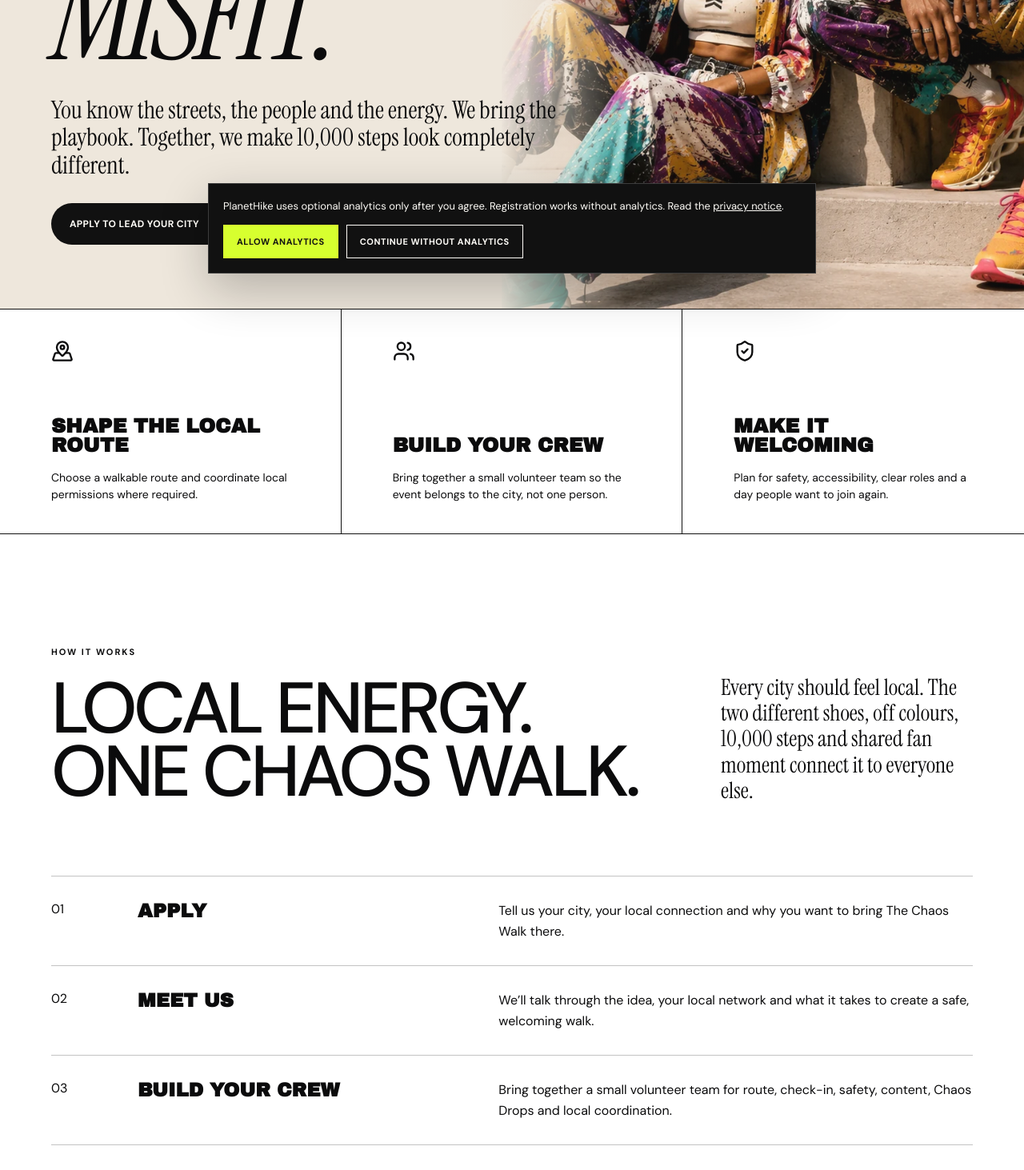
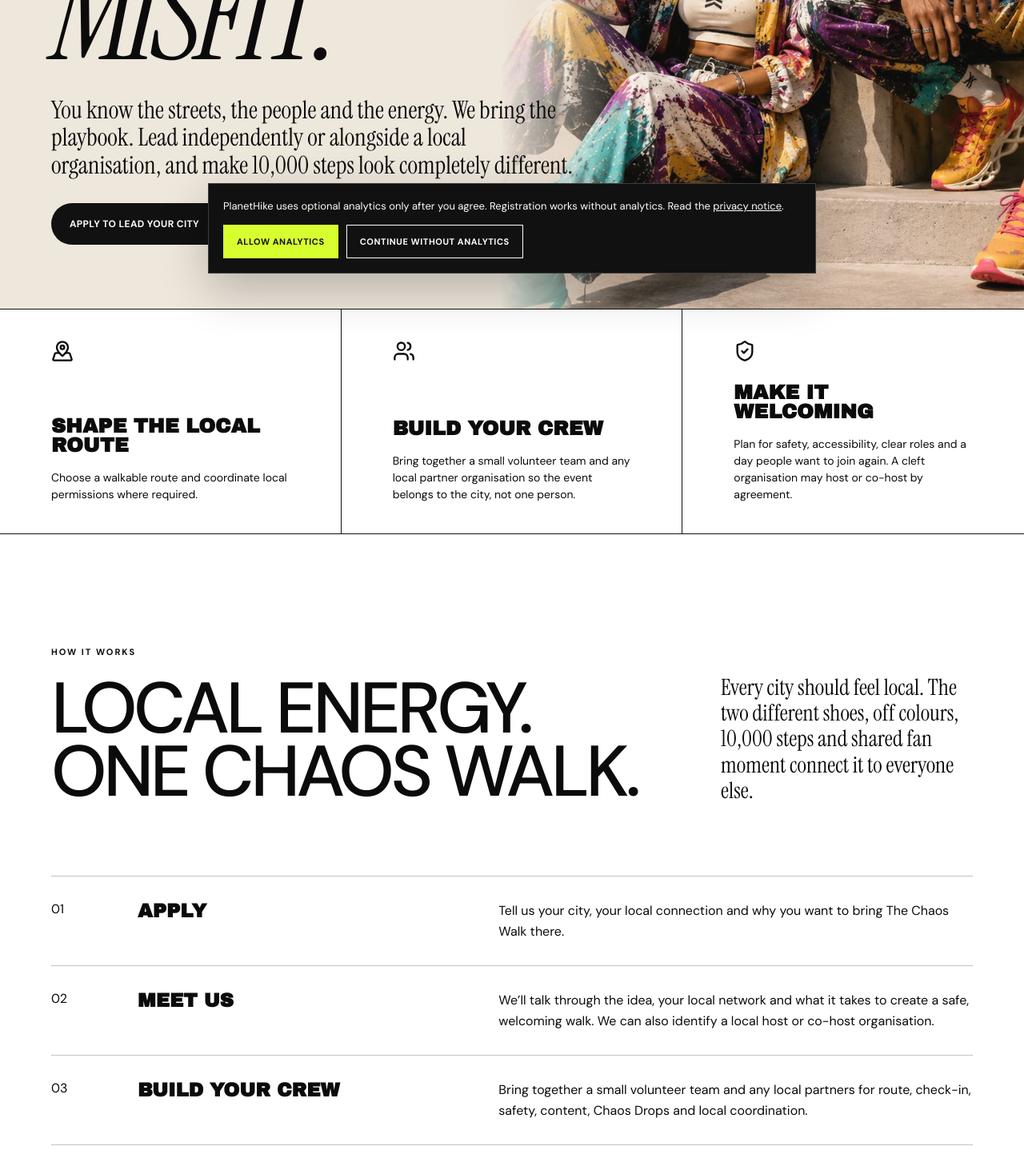
Before and after one commit to unikmo/planethike, a Next.js app: page /city-leads in a window 1280 px wide. Shown: the part 440-1903 px from the top of the page at 80% size. Built offline with nearby package versions, Linux system fonts and the light colour scheme; no server answers.

Commit message:
Clarify City Lead and local organisation roles

```diff
--- a/app/city-leads/page.tsx
+++ b/app/city-leads/page.tsx
@@ -3,9 +3,9 @@ import MobileMenu from '../MobileMenu';
 
 const steps = [
   ['01', 'Apply', 'Tell us your city, your local connection and why you want to bring The Chaos Walk there.'],
-  ['02', 'Meet us', 'We’ll talk through the idea, your local network and what it takes to create a safe, welcoming walk.'],
-  ['03', 'Build your crew', 'Bring together a small volunteer team for route, check-in, safety, content, Chaos Drops and local coordination.'],
-  ['04', 'Shape the day', 'Choose the route, work through local permissions and accessibility, then add the personality that makes your city yours.'],
+  ['02', 'Meet us', 'We’ll talk through the idea, your local network and what it takes to create a safe, welcoming walk. We can also identify a local host or co-host organisation.'],
+  ['03', 'Build your crew', 'Bring together a small volunteer team and any local partners for route, check-in, safety, content, Chaos Drops and local coordination.'],
+  ['04', 'Shape the day', 'Choose the route, work through local permissions and accessibility, then add the personality that makes your city yours. A cleft organisation can host or co-host if it chooses.'],
   ['05', 'Bring it to life', 'Once the city details are ready, we publish the event and you lead your local Chaos Walk into May 2027.'],
 ];
 
@@ -22,15 +22,15 @@ export default function CityLeadsPage() {
         <div className="subHeroInner">
           <p className="sectionKicker">CITY LEADS / MAY 2027</p>
           <h1>YOUR CITY<br/>NEEDS A<br/><em>MISFIT.</em></h1>
-          <p className="subLead">You know the streets, the people and the energy. We bring the playbook. Together, we make 10,000 steps look completely different.</p>
+          <p className="subLead">You know the streets, the people and the energy. We bring the playbook. Lead independently or alongside a local organisation, and make 10,000 steps look completely different.</p>
           <a className="button buttonDark" href="/city-leads/apply">Apply to lead your city <ArrowRight size={18}/></a>
         </div>
       </section>
 
       <section className="roleStrip">
         <article><MapPinned size={28}/><strong>Shape the local route</strong><span>Choose a walkable route and coordinate local permissions where required.</span></article>
-        <article><Users size={28}/><strong>Build your crew</strong><span>Bring together a small volunteer team so the event belongs to the city, not one person.</span></article>
-        <article><ShieldCheck size={28}/><strong>Make it welcoming</strong><span>Plan for safety, accessibility, clear roles and a day people want to join again.</span></article>
+        <article><Users size={28}/><strong>Build your crew</strong><span>Bring together a small volunteer team and any local partner organisation so the event belongs to the city, not one person.</span></article>
+        <article><ShieldCheck size={28}/><strong>Make it welcoming</strong><span>Plan for safety, accessibility, clear roles and a day people want to join again. A cleft organisation may host or co-host by agreement.</span></article>
       </section>
 
       <section className="processSection">
@@ -56,7 +56,7 @@ export default function CityLeadsPage() {
           <h2>YOU GET THE<br/>PLAYBOOK.</h2>
         </div>
         <div className="protocolGrid">
-          {['Route guidance','Volunteer roles','Safety + incidents','Accessibility','10K Chaos Drops','Chaos Fan ritual','Local media + content','Event-day checklist','Post-event wrap-up'].map(item => (
+          {['Route guidance','Volunteer roles','Safety + incidents','Accessibility','10K Chaos Drops','Chaos Fan ritual','Local partner coordination','Event-day checklist','Post-event wrap-up'].map(item => (
             <span key={item}><CheckCircle2 size={17}/>{item}</span>
           ))}
         </div>
```
